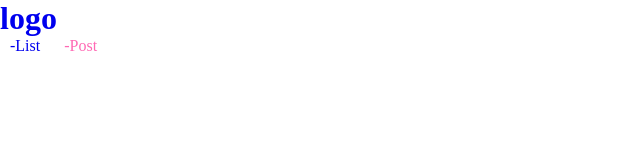
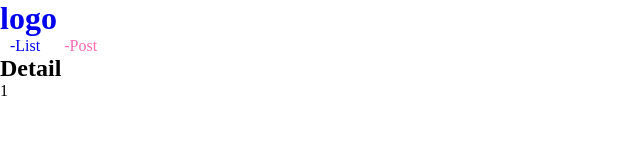
Before and after one commit to EuraKo/react-node, a React (Create React App) app in the folder react/: page /post/1 in a window 1280 px wide. Before the commit this address had no page. Shown: the top 160 px of the page, without its empty margins (0-640 px from the left). Built offline with nearby package versions, Linux system fonts and the light colour scheme.

Commit message:
params를 이용해서 url로 특정값 전달

```diff
--- a/react/src/App.js
+++ b/react/src/App.js
@@ -4,6 +4,7 @@ import Header from './component/Header';
 import Main from './component/Main';
 import List from './component/List';
 import Post from './component/Post';
+import Detail from './component/Detail';
 
 import './scss/style.scss';
 
@@ -15,6 +16,7 @@ function App() {
 				<Route path='/' element={<Main />} />
 				<Route path='/list' element={<List />} />
 				<Route path='/Post' element={<Post />} />
+				<Route path='/post/:postNum' element={<Detail />} />
 			</Routes>
 		</>
 	);
--- /dev/null
+++ b/react/src/component/Detail.js
@@ -0,0 +1,18 @@
+import { useParams } from 'react-router-dom';
+
+function Deatail() {
+	// 라우터 파라미터 넘어온 값을 받음
+	const params = useParams();
+	console.log(params);
+
+	return (
+		<section>
+			<article>
+				<h2>Detail</h2>
+				<p>{params.postNum}</p>
+			</article>
+		</section>
+	);
+}
+
+export default Deatail;
--- a/react/src/component/List.js
+++ b/react/src/component/List.js
@@ -1,5 +1,6 @@
 import axios from 'axios';
 import React, { useState, useEffect } from 'react';
+import { Link } from 'react-router-dom';
 
 function List(props) {
 	const [list, setList] = useState([]);
@@ -27,7 +28,9 @@ function List(props) {
 					// <>에다가 키값주려고 React.Fragment이거 씀
 					<React.Fragment key={idx}>
 						<article>
-							<h2>{post.title}</h2>
+							<h2>
+								<Link to={`/post/${post.postNum}`}>{post.title}</Link>
+							</h2>
 							<p>{post.content}</p>
 						</article>
 						<hr />
```
